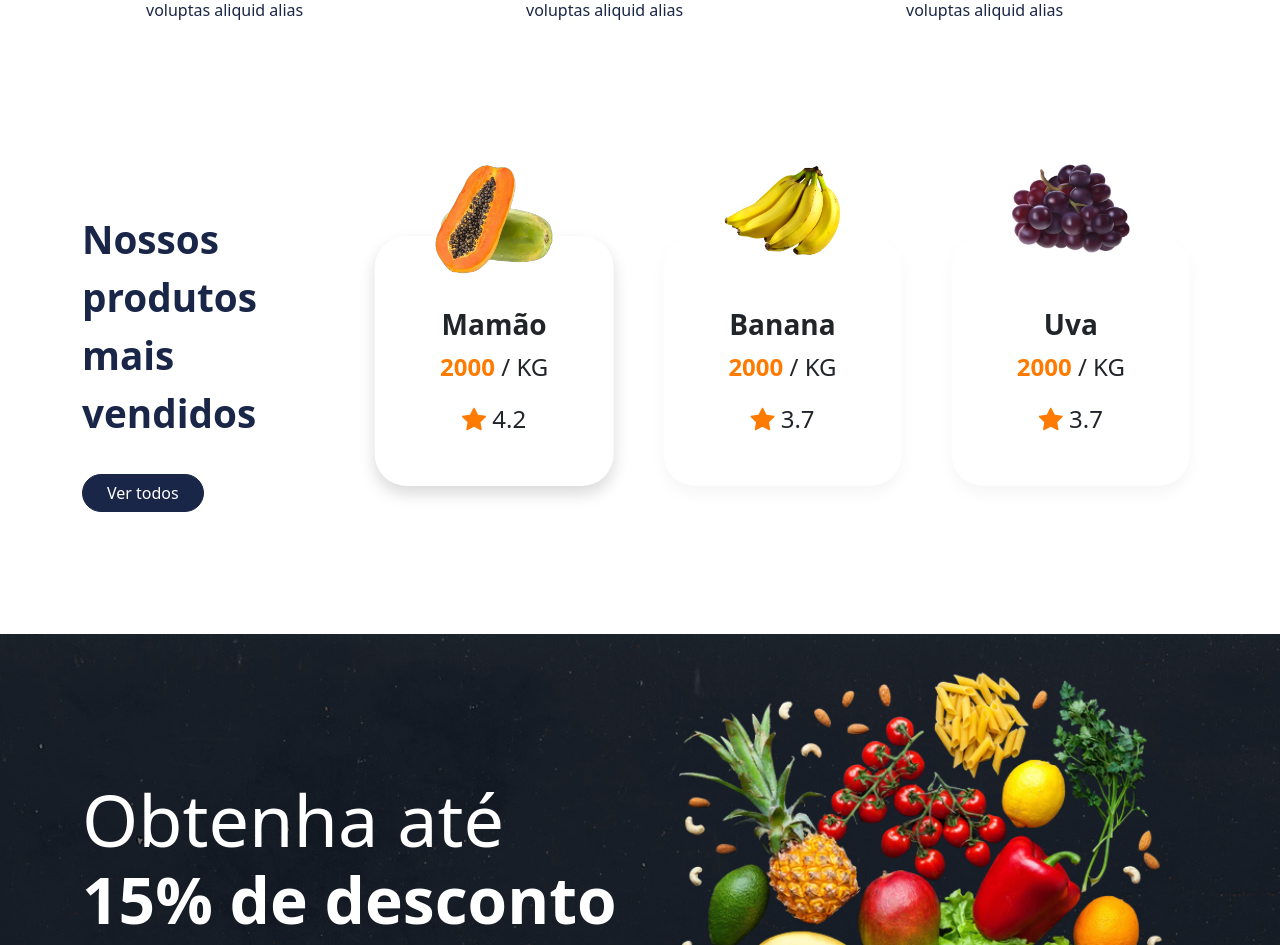
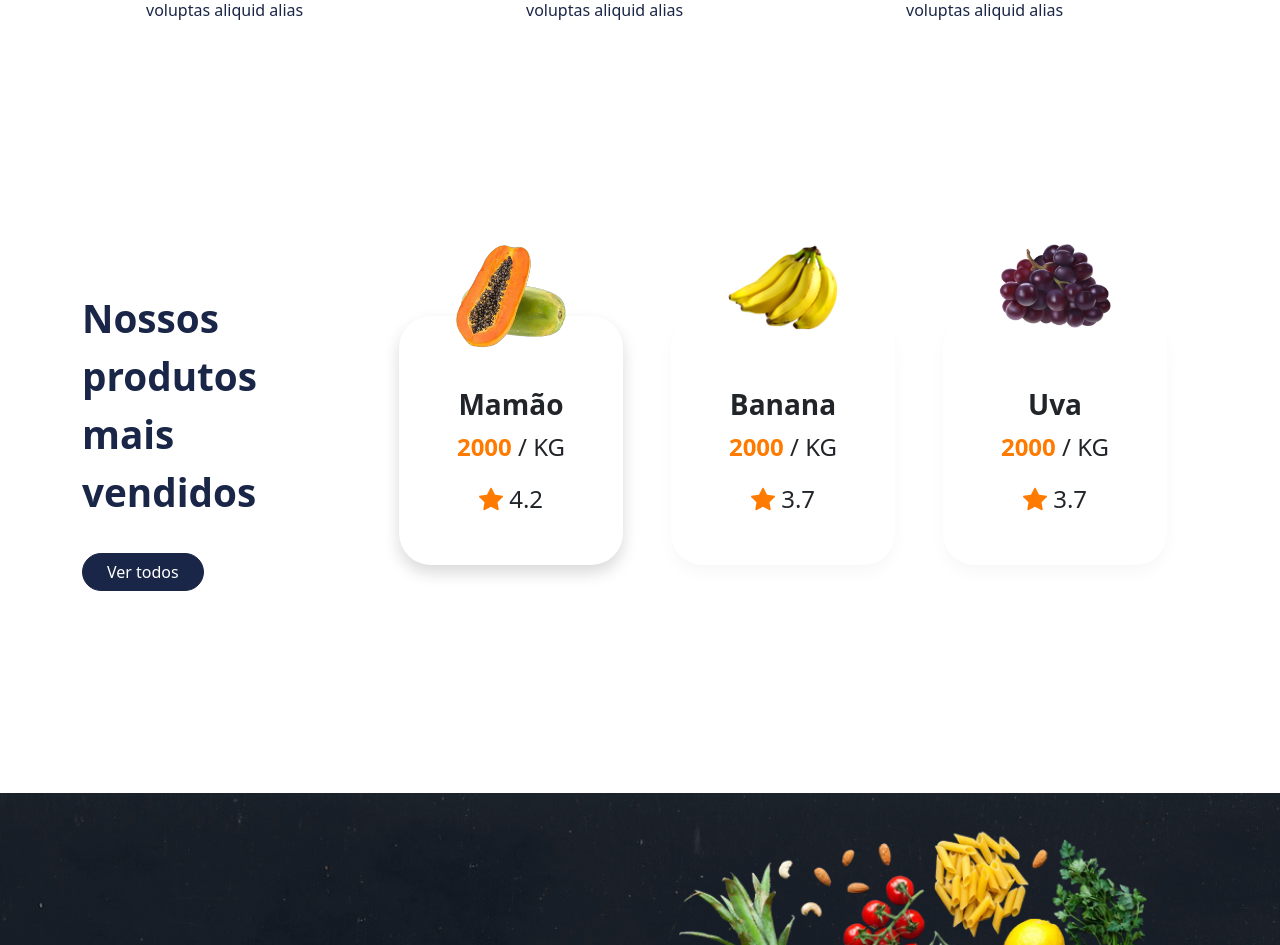
Before and after one commit to dorivaldovalentim/mamadu, a Vue app: page / in a window 1280 px wide. Shown: the part 1700-2645 px from the top of the page. Built offline with nearby package versions, Linux system fonts and the light colour scheme.

Commit message:
Mudei o pacote de slides usado na listagem de produtos (vue-awesome-swiper => slick-carousel) e resolvi o problema do slide não ser infinito

```diff
--- a/package.json
+++ b/package.json
@@ -9,6 +9,8 @@
   },
   "dependencies": {
     "bootstrap": "5.2",
+    "jquery": "^3.6.4",
+    "slick-carousel": "^1.8.1",
     "swiper": "^9.2.0",
     "vue": "^3.2.47",
     "vue-router": "^4.1.6"
--- a/src/components/Home/Products.vue
+++ b/src/components/Home/Products.vue
@@ -1,30 +1,9 @@
 <script>
-// Import Swiper Vue.js components
-import { Autoplay } from "swiper";
-
-import { Swiper, SwiperSlide } from "swiper/vue";
-
-// Import Swiper styles
-import "swiper/css";
+import $ from "jquery";
+import "slick-carousel/slick/slick.css";
+import "slick-carousel";
 
 export default {
-  setup() {
-    const onSwiper = (swiper) => {
-      console.log(swiper);
-    };
-    const onSlideChange = () => {
-      console.log("slide change");
-    };
-    return {
-      onSwiper,
-      onSlideChange,
-      modules: [Autoplay],
-    };
-  },
-  components: {
-    Swiper,
-    SwiperSlide,
-  },
   data() {
     return {
       activedItem: 0,
@@ -62,6 +41,30 @@ export default {
       ],
     };
   },
+  mounted() {
+    $(".slick-carousel").slick({
+      infinite: true,
+      slidesToShow: 3,
+      slidesToScroll: 1,
+      autoplay: true,
+      autoplaySpeed: 3000,
+      arrows: false,
+      responsive: [
+        {
+          breakpoint: 1024,
+          settings: {
+            slidesToShow: 3,
+          },
+        },
+        {
+          breakpoint: 600,
+          settings: {
+            slidesToShow: 1,
+          },
+        },
+      ],
+    });
+  },
 };
 </script>
 
@@ -80,42 +83,10 @@ export default {
           >
         </div>
 
-        <swiper
-          class="slider col-9 col-md-9 col-lg-9"
-          :space-between="25"
-          :grabCursor="true"
-          :loop="true"
-          :autoplay="{
-            delay: 2500,
-            disableOnInteraction: false,
-          }"
-          :breakpoints="{
-            '640': {
-              slidesPerView: 1,
-              spaceBetween: 20,
-            },
-            '768': {
-              slidesPerView: 3,
-              spaceBetween: 40,
-            },
-            '1024': {
-              slidesPerView: 3,
-              spaceBetween: 50,
-            },
-          }"
-          :modules="modules"
-          @swiper="onSwiper"
-          @slideChange="onSlideChange"
-        >
-          <swiper-slide
-            v-slot="{ isActive }"
-            v-for="(item, index) in data"
-            :key="index"
-            class="slide-item col-12 col-md-3 col-lg-3"
-          >
+        <div class="slider col-10 col-md-9 col-lg-9 slick-carousel mx-auto">
+          <div v-for="(item, index) in data" :key="index" class="slide-item">
             <div
-              :class="{ shadow: isActive }"
-              class="card shadow-small rounded-5 border-0 py-5 text-center position-relative"
+              class="shadow-small rounded-5 border-0 py-5 text-center position-relative mx-4"
             >
               <img
                 :src="item.image"
@@ -136,8 +107,8 @@ export default {
                 {{ item.stars }}
               </p>
             </div>
-          </swiper-slide>
-        </swiper>
+          </div>
+        </div>
       </div>
     </div>
   </section>
@@ -145,7 +116,6 @@ export default {
 
 <style lang="scss" scoped>
 @import "@/assets/scss/responsive";
-
 .products {
   margin-top: 50px;
 
@@ -166,14 +136,25 @@ export default {
   .card {
     height: 500px;
     max-height: 250px;
+    background: rgba($color: #fff, $alpha: 0.5) !important;
+  }
+
+  .slide-item {
+    padding-block: 80px;
   }
 }
 
 .shadow-small {
-  box-shadow: 0 0.5rem 1rem rgba(0, 0, 0, 0.04);
+  box-shadow: 0 0.5rem 1rem rgba(0, 0, 0, 0.03);
 
   @include responsive(extra-small, small) {
     box-shadow: 0 0.5rem 1rem rgba(0, 0, 0, 0.15) !important;
   }
 }
 </style>
+
+<style>
+.slick-slide.slick-current.slick-active .shadow-small {
+  box-shadow: 0 0.5rem 1rem rgba(0, 0, 0, 0.15) !important;
+}
+</style>
```
Also changed, not shown: 1 other file (tests, documents, lock files or other folders).
